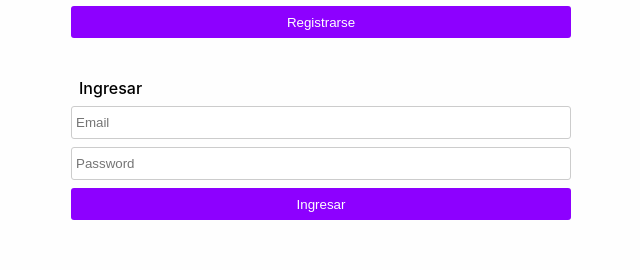
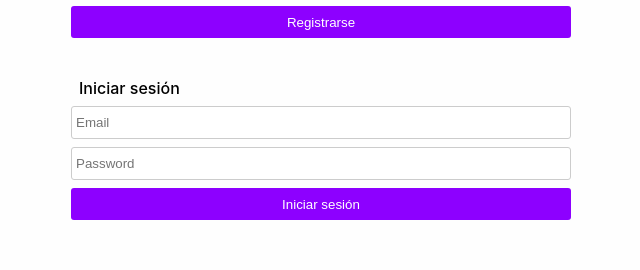
Before and after one commit to behagoras/petgram, a React (Create React App) app: page /favs in a window 1280 px wide. Shown: the part 226-496 px from the top of the page, without its empty margins (319-959 px from the left). Built offline with nearby package versions, Linux system fonts and the light colour scheme.

Commit message:
Usar useContext para simplificar la lógica del login

```diff
--- a/src/Context.js
+++ b/src/Context.js
@@ -1,6 +1,6 @@
 import React, { createContext, useState } from 'react';
 
-const Context = createContext();
+export const Context = createContext();
 
 const Provider = ({ children }) => {
   const [isAuth, setIsAuth] = useState(() => {
--- a/src/pages/NotRegisteredUser.jsx
+++ b/src/pages/NotRegisteredUser.jsx
@@ -1,67 +1,54 @@
-import React from 'react';
-import Context from '../Context';
+import React, { useContext } from 'react';
+import { Context } from '../Context';
 import UserForm from '../components/UserForm';
 
 import RegisterMutation from '../apollo/RegisterMutation';
 import LoginMutation from '../apollo/LoginMutation';
 
 const NotRegisteredUser = () => {
-  return (
-    <Context.Consumer>
-      {
-        ({ activateAuth }) => {
+  const { activateAuth } = useContext(Context);
+
   return (
     <>
       <RegisterMutation>
         {
-                  (register, { loading, data, error }) => {
+          (register, { data, loading, error }) => {
             const onSubmit = ({ email, password }) => {
               const input = { email, password };
               const variables = { input };
-                      register({ variables })
-                        .then(
-                          (data) => {
+              register({ variables }).then(({ data }) => {
                 const { signup } = data;
                 activateAuth(signup);
-                          },
-                        )
-                        .catch((error) => { console.log(error.graphQLErrors[0].message) ; });
+              });
             };
 
-                    const errorMsg = error && error.graphQLErrors[0].message;
-                    console.log(errorMsg);
-                    return <UserForm disabled={loading} error={errorMsg} onSubmit={onSubmit} title="Registrarse" />;
+            const errorMsg = error && 'El usuario ya existe o hay algún problema.';
+
+            return <UserForm disabled={loading} error={errorMsg} title="Registrarse" onSubmit={onSubmit} />;
           }
         }
       </RegisterMutation>
+
       <LoginMutation>
         {
-                  (login, { loading, data, error }) => {
+          (login, { data, loading, error }) => {
             const onSubmit = ({ email, password }) => {
               const input = { email, password };
               const variables = { input };
-                      login({ variables })
-                        .then(
-                          ({ data }) => {
+              login({ variables }).then(({ data }) => {
                 const { login } = data;
                 activateAuth(login);
-                          },
-                        )
-                        .catch((error) => { console.log(error.graphQLErrors[0].message) ; });
+              });
             };
 
-                    const errorMsg = error && error.graphQLErrors[0].message;
-                    console.log(errorMsg);
-                    return <UserForm disabled={loading} error={errorMsg} onSubmit={onSubmit} title="Ingresar" />;
+            const errorMsg = error && 'La contraseña no es correcta o el usuario no existe';
+
+            return <UserForm disabled={loading} error={errorMsg} title="Iniciar sesión" onSubmit={onSubmit} />;
           }
         }
       </LoginMutation>
     </>
   );
-        }
-      }
-    </Context.Consumer>
-  );
 };
 
 export default NotRegisteredUser;
```
Lines whose indentation alone changed are shown as unchanged.
